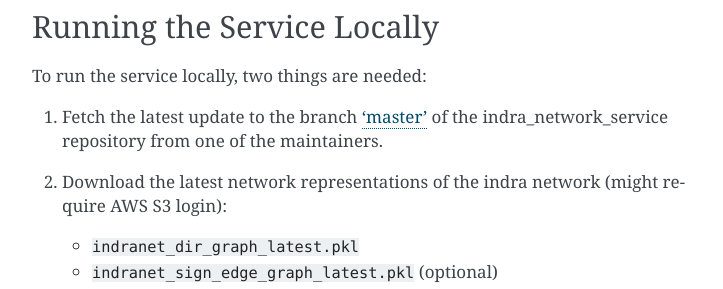
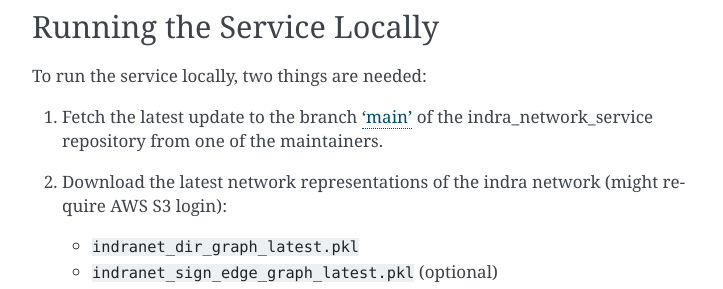
Before and after one commit to kkaris/indra_network_service, a Sphinx documentation site: the page built from doc/indra_network_service/network_search_service.rst, in a window 1280 px wide and 900 px high, scrolled down 5996 px. Shown: the part 155-444 px from the top of the window, without its empty margins (388-1111 px from the left). Built offline with Sphinx 7.4.7, drawn with Linux system fonts in a browser that asks for light colours; pages that are not in the unit, such as notebooks, are missing from menus.

Commit message:
Fix branch name

```diff
--- a/doc/indra_network_service/network_search_service.rst
+++ b/doc/indra_network_service/network_search_service.rst
@@ -298,7 +298,7 @@
 To run the service locally, two things are needed:
 
 1. Fetch the latest update to the branch
-   `'master' <https://github.com/indralab/indra_network_service/tree/master>`_
+   `'main' <https://github.com/indralab/indra_network_service/tree/main>`_
    of the indra_network_service repository from one of the maintainers.
 2. Download the latest network representations of the indra network
    (might require AWS S3 login):
```
